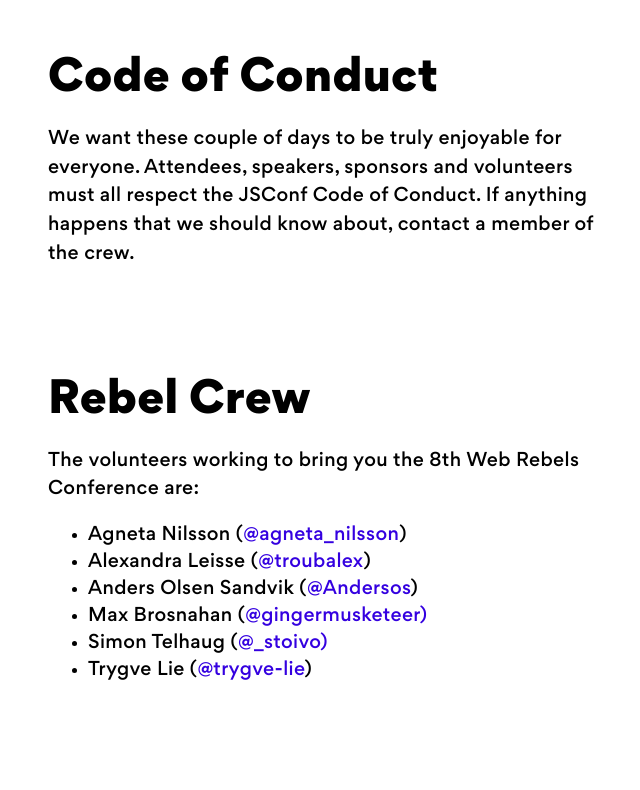
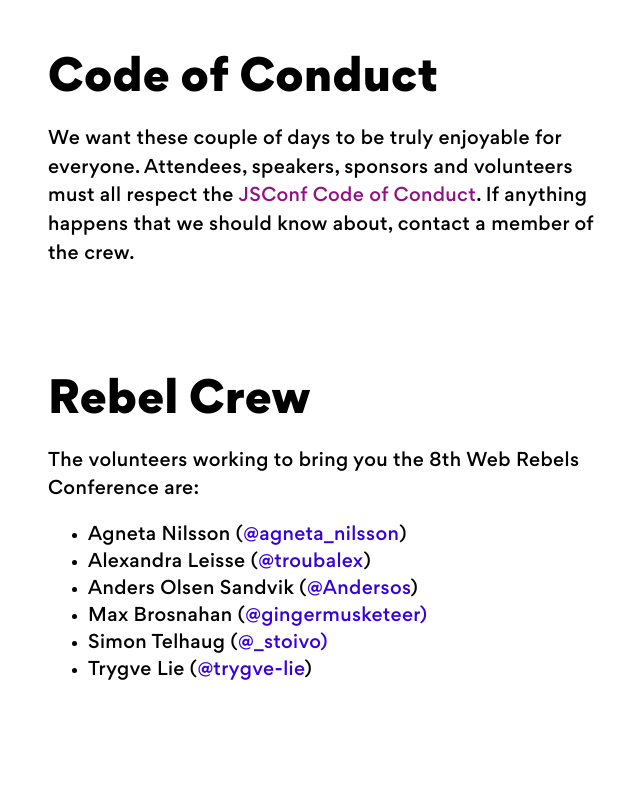
Before and after one commit to webrebels/web-rebels-2025, a website: page about.html in a window 1280 px wide. Shown: the part 1160-1950 px from the top of the page, without its empty margins (304-944 px from the left). Drawn offline with Linux system fonts and the light colour scheme; a small style sheet from the web is missing.

Commit message:
Add link to the JSConf COC
Why: so that folks know what the COC is.

```diff
--- a/about.html
+++ b/about.html
@@ -129,7 +129,13 @@
         policy
         is that speakers at the conference get paid for their travel and accommodation. We do not sell speaker slots and we do not accept sales pitches masked as presentations.</p>
       <h2 id="coc">Code of Conduct</h2>
-      <p>We want these couple of days to be truly enjoyable for everyone. Attendees, speakers, sponsors and volunteers must all respect the JSConf Code of Conduct. If anything happens that we should know about, contact a member of the crew.</p>
+      <p>
+        We want these couple of days to be truly enjoyable for everyone.
+        Attendees, speakers, sponsors and volunteers must all respect the
+        <a href="https://jsconf.com/codeofconduct.html">JSConf Code of Conduct</a>.
+        If anything happens that we should know about,
+        contact a member of the crew.
+      </p>
       <h2>Rebel Crew</h2>
       <p>The volunteers working to bring you the 8th Web Rebels Conference are:</p>
       <ul>
```
